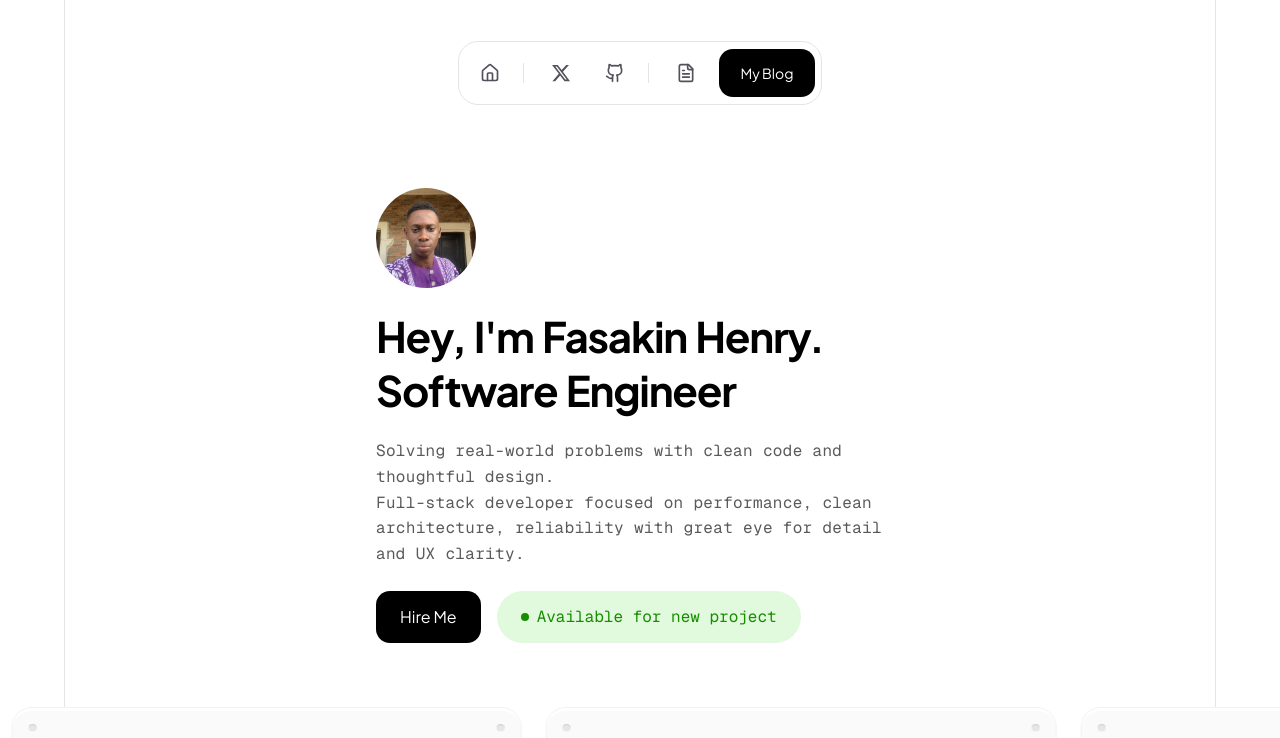
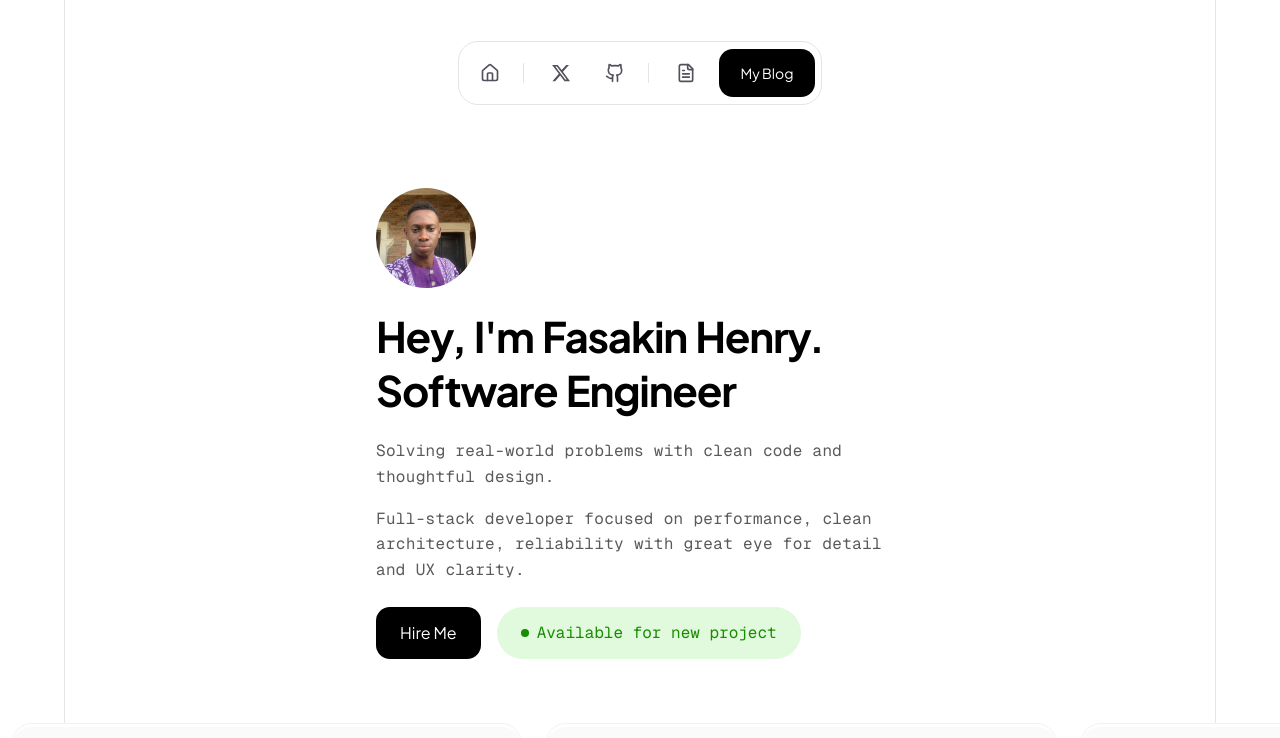
Before and after one commit to fasakinhenry/portfolio, a Next.js app: page / in a window 1280 px wide. Shown: the top 738 px of the page. Built offline with nearby package versions, Linux system fonts and the light colour scheme.

Commit message:
style: update Hero text style

```diff
--- a/src/components/sections/Hero.jsx
+++ b/src/components/sections/Hero.jsx
@@ -85,9 +85,10 @@ const Hero = () => {
         <p className='text-[16px] font-normal tracking-[.02em] leading-[1.6em] text-[#5a5a5a] mt-[25px]'>
           Solving real-world problems with clean code and thoughtful design.
           <br />
-          <span className='mt-4'>
-          Full-stack developer focused on performance, clean architecture, reliability with great
-          eye for detail and UX clarity.</span>
+          <span className='mt-4 block'>
+            Full-stack developer focused on performance, clean architecture,
+            reliability with great eye for detail and UX clarity.
+          </span>
         </p>
       </div>
 
```
